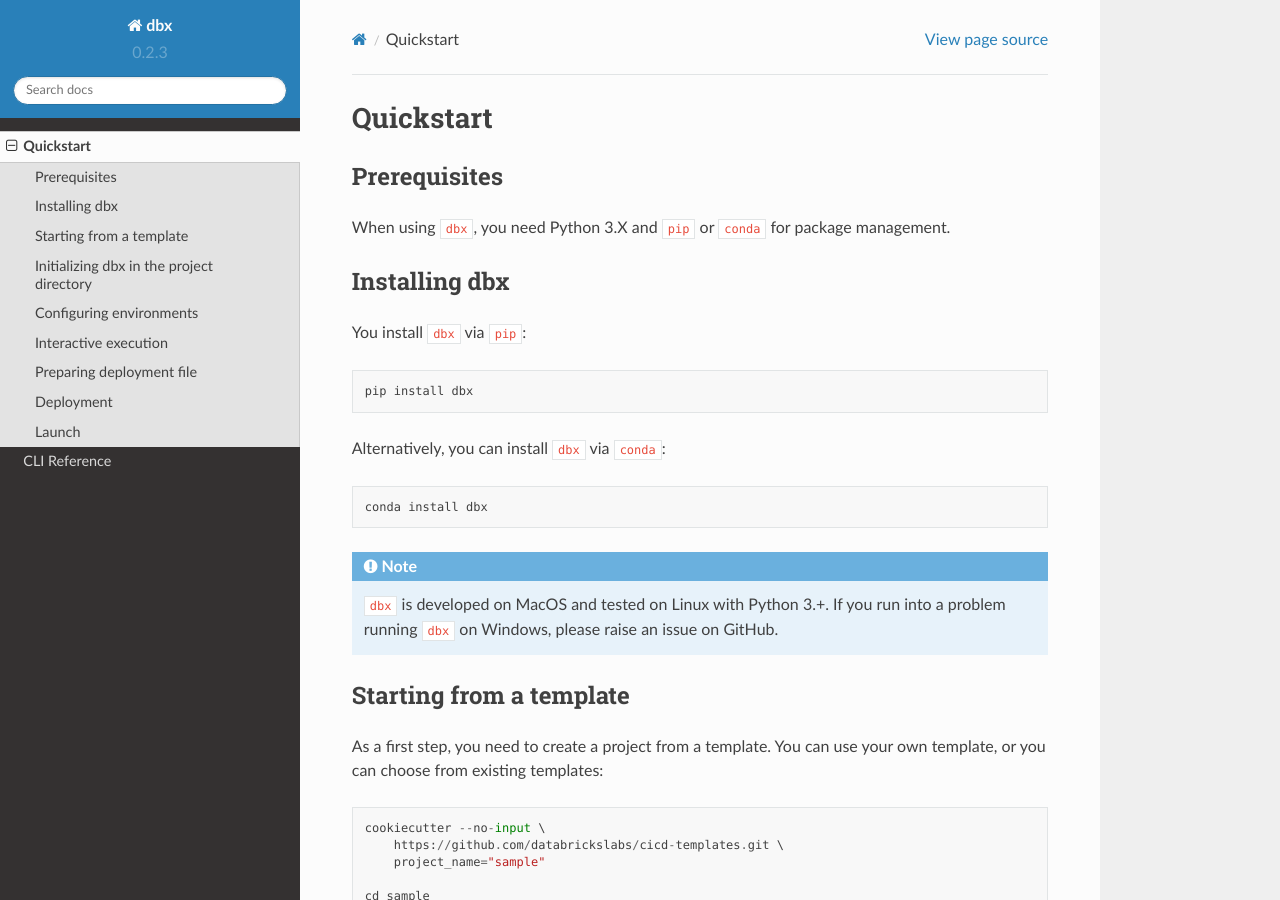
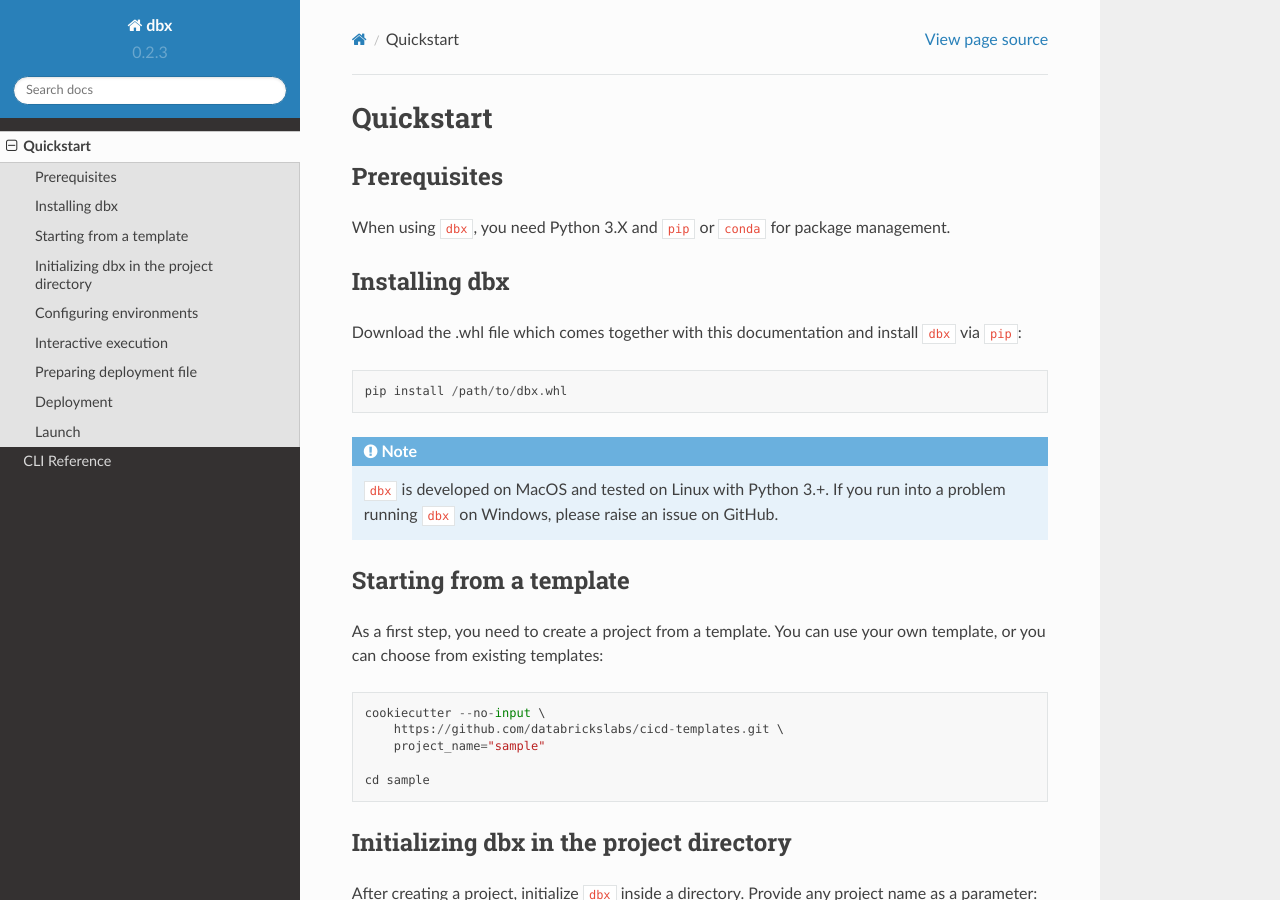
Before and after one commit to databrickslabs/dbx, a Sphinx documentation site: the page built from docs/source/quickstart.rst, in a window 1280 px wide and 900 px high. Built offline with Sphinx 7.4.7 and the Read the Docs theme 2.0.0, drawn with Linux system fonts in a browser that asks for light colours.

```diff
--- a/docs/source/quickstart.rst
+++ b/docs/source/quickstart.rst
@@ -11,17 +11,11 @@
 Installing dbx
 --------------
 
-You install :code:`dbx` via :code:`pip`:
+Download the .whl file which comes together with this documentation and install :code:`dbx` via :code:`pip`:
 
 .. code-block:: python
 
-    pip install dbx
-
-Alternatively, you can install :code:`dbx` via :code:`conda`:
-
-.. code-block:: python
-
-    conda install dbx
+    pip install /path/to/dbx.whl
 
 .. note::
 
```
Also changed, not shown: 3 other files.
